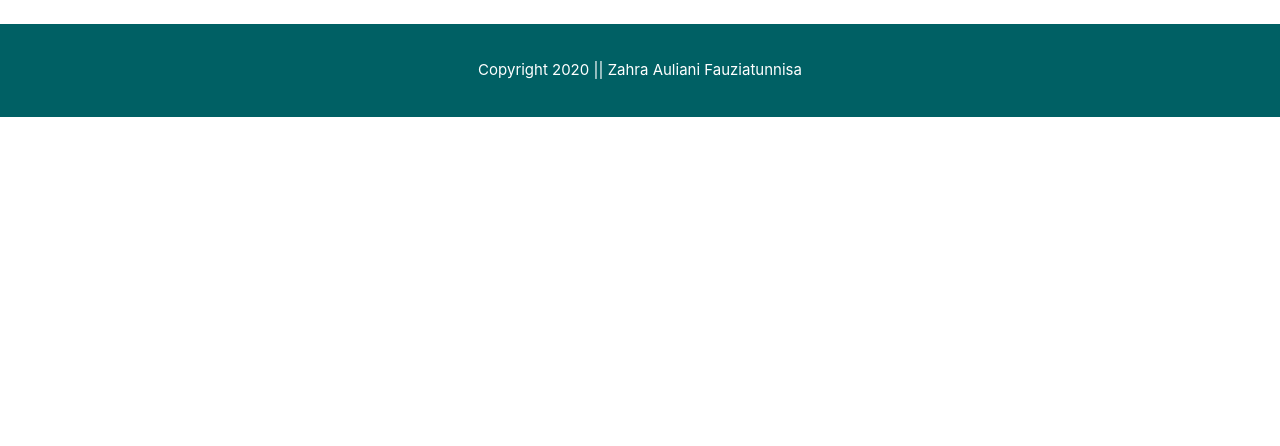
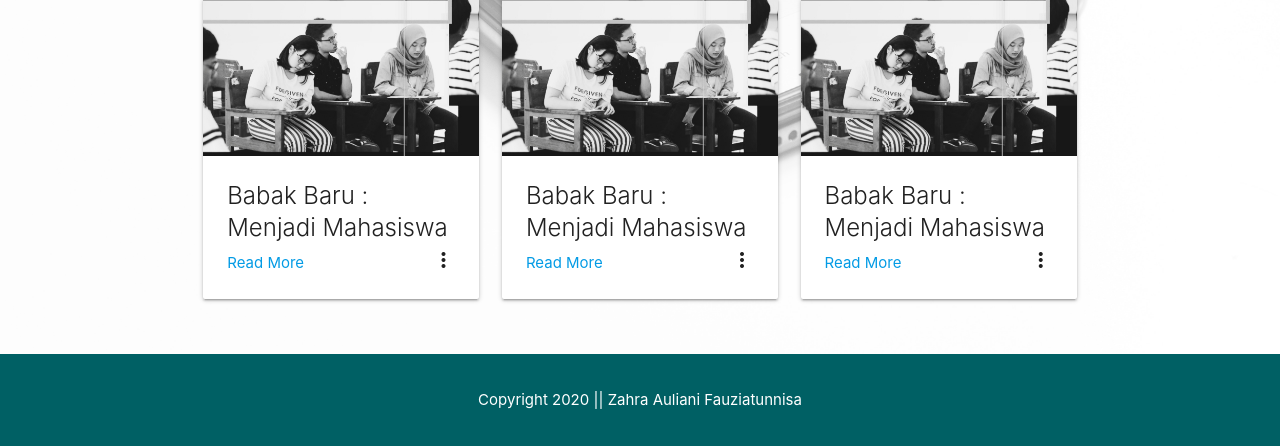
Before and after one commit to port-web/zahrauliaf, a plain HTML site: page index.html in a window 1280 px wide. Shown: the part 1286-1732 px from the top of the page. Before the commit the page ends 1403 px from the top, so only its background shows below. Drawn offline with Linux system fonts and the light colour scheme.

Commit message:
revisi dong

```diff
--- a/index.html
+++ b/index.html
@@ -87,19 +87,11 @@
       <!-- About Me -->
       <section id="about" class="about scrollspy">
         <div class="container">
-
-          <!-- Foto Ku -->
-          <br>
-          <br>
           <div class="row m12 s12 center">
 
 
-
-
           </div>
-
           <br>
-
           <!-- Div About Me -->
           <div class="row s12">
             <h2 class="center light grey-text text-darken-3">Zahra Auliani Fauziatunnisa</h2>
@@ -107,16 +99,8 @@
 
             <div class="col m6 s12 center">
               <img src="img/img1.png" class="center" width="400">
-
             <br>
             <br>
-
-            <!-- Tombol CV -->
-            <a href="https://drive.google.com/file/d/18KMaDIou1m17y-1pcHhRY2rMBt09gqAF/view"
-            class="waves-effect waves-light btn-large cyan accent-4" target="blank">
-              <i class="material-icons left">archive</i>curriculum vitae (EN)
-            </a>
-
             </div>
 
             <div class="col m6 s12">
@@ -131,10 +115,107 @@
               write a poem (sometimes) because i prefer express my feeling through my
               written. And yes, through this platform, i’m going to share my experience,
               my perspective about some topics, and my daily activities.</p>
+
+              <br>
+              <!-- Tombol CV -->
+              <a href="https://drive.google.com/file/d/18KMaDIou1m17y-1pcHhRY2rMBt09gqAF/view"
+                class="waves-effect waves-light btn-large cyan darken-3" target="blank">
+                <i class="material-icons left">archive</i>curriculum vitae (EN)
+              </a>
+
             </div>
           </div>
         </div>
       </section>
+
+      <section id="blog" class="blog parallax-container">
+        <div class="parallax s12">
+          <img src="img/slider/2.png" class="responsive-img">
+        </div>
+
+
+        <div class="container">
+          <br><br>
+          <!-- Baris ke 1 Postingan -->
+          <div class="row">
+
+            <div class="col s12 m4">
+              <!-- Postingan 1 -->
+              <div class="card">
+                <div class="card-image waves-effect waves-block waves-light">
+                  <img class="activator" src="img/post/post1.jpeg">
+                </div>
+                <div class="card-content">
+                  <span class="card-title activator grey-text text-darken-4">Babak Baru : Menjadi Mahasiswa<i class="material-icons right">more_vert</i></span>
+                  <p><a href="https://zahrauliafsthought.wordpress.com/2020/04/07/babak-baru-menjadi-mahasiswa/" target="blank">
+                    Read More</a>
+                  </p>
+                </div>
+                <div class="card-reveal">
+                  <span class="card-title grey-text text-darken-4">Babak Baru : Menjadi Mahasiswa<i class="material-icons right">close</i></span>
+                  <p>
+                    “Para mahasiswa merupakan suatu golongan yang boleh dikatakan baru di Indonesia,
+                    tetapi dalam sejarah perkembangan bangsa, banyak sekali hal yang terjadi akibat
+                    kegiatan dan tindakan mereka.”
+                  </p>
+                </div>
+              </div>
+            </div>
+
+            <!-- Postingan 2 -->
+            <div class="col s12 m4">
+              <div class="card">
+                <div class="card-image waves-effect waves-block waves-light">
+                  <img class="activator" src="img/post/post1.jpeg">
+                </div>
+                <div class="card-content">
+                  <span class="card-title activator grey-text text-darken-4">Babak Baru : Menjadi Mahasiswa<i class="material-icons right">more_vert</i></span>
+                  <p><a href="https://zahrauliafsthought.wordpress.com/2020/04/07/babak-baru-menjadi-mahasiswa/" target="blank">
+                    Read More</a>
+                  </p>
+                </div>
+                <div class="card-reveal">
+                  <span class="card-title grey-text text-darken-4">Babak Baru : Menjadi Mahasiswa<i class="material-icons right">close</i></span>
+                  <p>
+                    “Para mahasiswa merupakan suatu golongan yang boleh dikatakan baru di Indonesia,
+                    tetapi dalam sejarah perkembangan bangsa, banyak sekali hal yang terjadi akibat
+                    kegiatan dan tindakan mereka.”
+                  </p>
+                </div>
+              </div>
+            </div>
+
+            <!-- Postingan 3 -->
+            <div class="col s12 m4">
+              <div class="card">
+                <div class="card-image waves-effect waves-block waves-light">
+                  <img class="activator" src="img/post/post1.jpeg">
+                </div>
+                <div class="card-content">
+                  <span class="card-title activator grey-text text-darken-4">Babak Baru : Menjadi Mahasiswa<i class="material-icons right">more_vert</i></span>
+                  <p><a href="https://zahrauliafsthought.wordpress.com/2020/04/07/babak-baru-menjadi-mahasiswa/" target="blank">
+                    Read More</a>
+                  </p>
+                </div>
+                <div class="card-reveal">
+                  <span class="card-title grey-text text-darken-4">Babak Baru : Menjadi Mahasiswa<i class="material-icons right">close</i></span>
+                  <p>
+                    “Para mahasiswa merupakan suatu golongan yang boleh dikatakan baru di Indonesia,
+                    tetapi dalam sejarah perkembangan bangsa, banyak sekali hal yang terjadi akibat
+                    kegiatan dan tindakan mereka.”
+                  </p>
+                </div>
+              </div>
+            </div>
+
+
+
+
+        </div>
+      </section>
+
+
+
 
 
 
@@ -161,6 +242,10 @@
           interval: 3000
         });
 
+        const scroll = document.querySelectorAll('.scrollspy');
+        M.ScrollSpy.init(scroll, {
+        scrollOffset: 50
+        });
       </script>
 
 </body>
```
Also changed, not shown: img/post/post1-a.jpeg (added), img/post/post1.jpeg (added).
